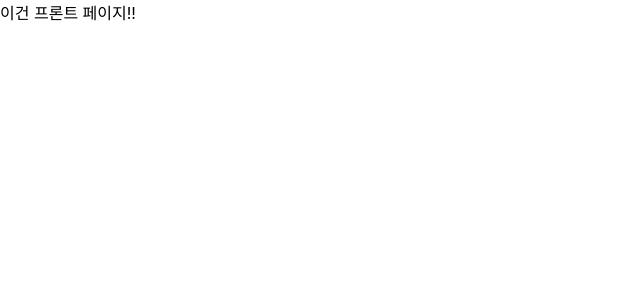
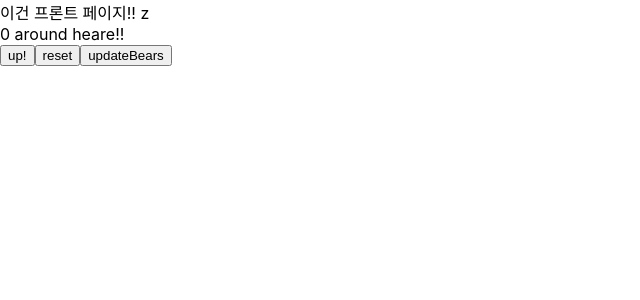
Before and after one commit to hayeonn2/VanillaJS-React-Nodejs, a React (Create React App) app in the folder frontend/: page / in a window 1280 px wide. Shown: the top 300 px of the page, without its empty margins (0-640 px from the left). Built offline with nearby package versions, Linux system fonts and the light colour scheme; no server answers.

Commit message:
zustand 설치 후 예제 사용해보기

```diff
--- a/frontend/package.json
+++ b/frontend/package.json
@@ -11,7 +11,8 @@
     "react": "^18.3.1",
     "react-dom": "^18.3.1",
     "react-scripts": "5.0.1",
-    "web-vitals": "^2.1.4"
+    "web-vitals": "^2.1.4",
+    "zustand": "^4.5.4"
   },
   "scripts": {
     "start": "react-scripts start",
--- a/frontend/src/App.js
+++ b/frontend/src/App.js
@@ -1,5 +1,6 @@
 import {useEffect} from "react";
 import axios from "axios";
+import { useStore } from './zustand/useStore';
 
 function App(){
   const getApi = async () => {
@@ -10,7 +11,25 @@ function App(){
     getApi();
   }, []);
 
-  return <div>이건 프론트 페이지!!</div>
+  const bears = useStore((state) => state.bears);
+  const increasePopulation = useStore((state) => state.increasePopulation);
+  const removeAllBears = useStore((state) => state.removeAllBears);
+  const updateBears = useStore((state) => state.updateBears);
+
+  // 새로운 곰의 수를 업데이트하기
+  const handleUpdateBears = () => {
+    updateBears(12);
+  }
+
+  return(
+  <div>
+    이건 프론트 페이지!! z
+    <div>{bears} around heare!! </div>
+    <button onClick={increasePopulation}>up!</button>
+    <button onClick={removeAllBears}>reset</button>
+    <button onClick={handleUpdateBears}>updateBears</button>
+  </div>
+  )
 };
 
 export default App;
--- /dev/null
+++ b/frontend/src/zustand/useStore.js
@@ -0,0 +1,8 @@
+import {create} from 'zustand';
+
+export const useStore = create((set) => ({
+    bears: 0,
+    increasePopulation: () => set((state) => ({ bears: state.bears + 1 })),
+    removeAllBears: () => set({bears: 0}),
+    updateBears: (newBears) => set({ bears: newBears})
+}));
```
Also changed, not shown: 1 other file (tests, documents, lock files or other folders).
